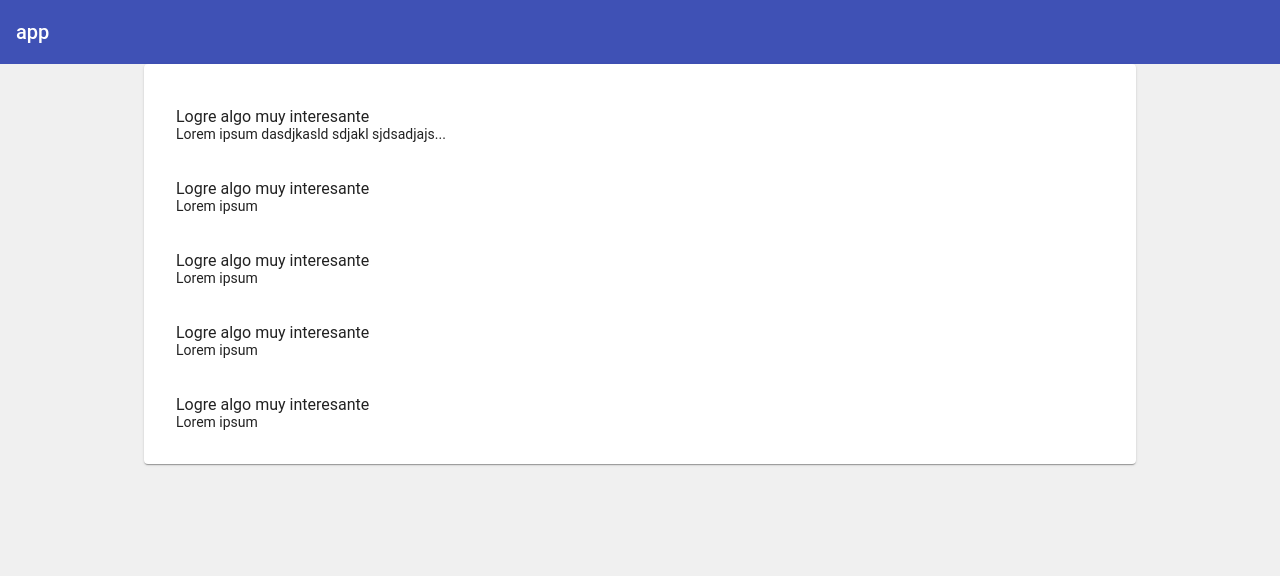
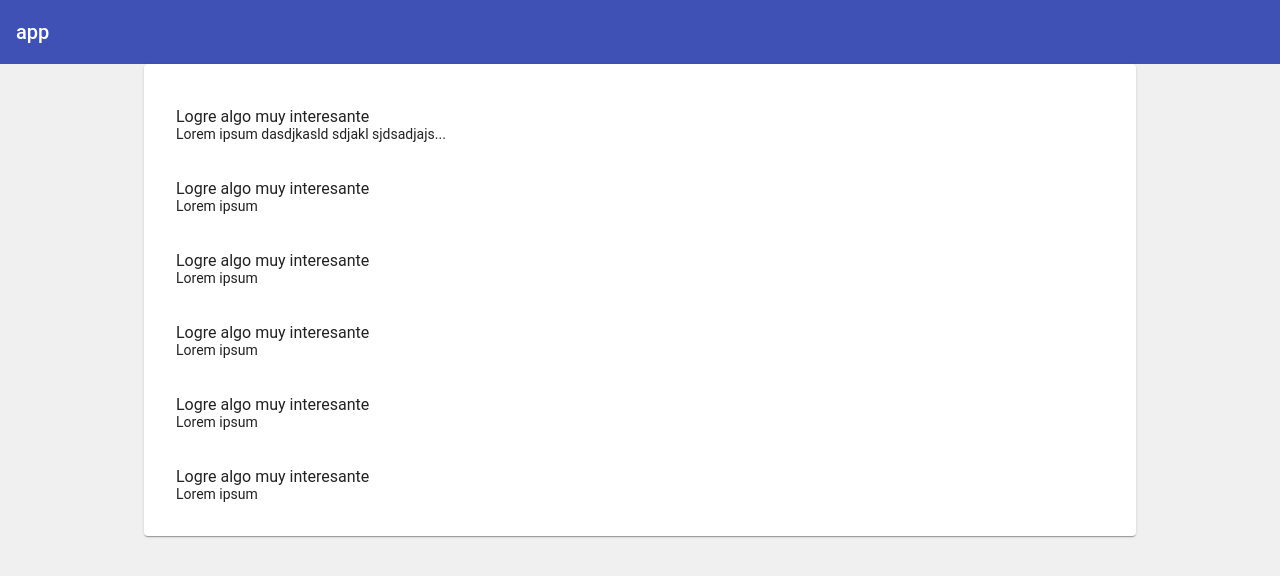
Before and after one commit to cmtp/pwa-angular, an Angular app: page / in a window 1280 px wide. Shown: the top 576 px of the page. Built offline with nearby package versions, Linux system fonts and the light colour scheme.

Commit message:
create service to obtain all information

```diff
--- a/src/app/app.module.ts
+++ b/src/app/app.module.ts
@@ -4,6 +4,8 @@ import { NgModule } from '@angular/core';
 
 import { AppComponent } from './app.component';
 import { HomeComponent } from './home/home.component';
+
+import { LogrosService } from "./services/logros.service";
 
 import {MatToolbarModule, MatToolbar} from '@angular/material/toolbar';
 import {MatCardModule} from '@angular/material/card';
@@ -22,7 +24,9 @@ import { TruncatePipe } from './pipes/truncate.pipe';
     MatCardModule,
     MatListModule
   ],
-  providers: [],
+  providers: [
+    LogrosService
+  ],
   bootstrap: [AppComponent]
 })
 export class AppModule { }
--- a/src/app/home/home.component.ts
+++ b/src/app/home/home.component.ts
@@ -1,4 +1,5 @@
 import { Component, OnInit } from '@angular/core';
+import { LogrosService } from '../services/logros.service';
 
 @Component({
   selector: 'app-home',
@@ -10,46 +11,18 @@ export class HomeComponent implements OnInit {
   logros: ILogro[];
   title: string = 'Bienvenido';
 
-  constructor() { }
+  constructor(private logrosService: LogrosService) { }
 
   ngOnInit() {
-    this.logros = this.getLogros();
+    this.logros = this.logrosService.getAll();
   }
 
-  getLogros(): ILogro[] {
-    return [
-      {
-        id: 1,
-        title: 'Logre algo muy interesante',
-        description: 'Lorem ipsum dasdjkasld sdjakl sjdsadjajsd sdas dsad jasldaskldjalksdj kjsdal sjdlskd alskjdlasd jklasdjksjd skdjskdj sdasd asdasdas s sadasdsa sksjd ksjksjd'
-      },
-      {
-        id: 2,
-        title: 'Logre algo muy interesante',
-        description: 'Lorem ipsum'
-      },
-      {
-        id: 3,
-        title: 'Logre algo muy interesante',
-        description: 'Lorem ipsum'
-      },
-      {
-        id: 4,
-        title: 'Logre algo muy interesante',
-        description: 'Lorem ipsum'
-      },
-      {
-        id: 5,
-        title: 'Logre algo muy interesante',
-        description: 'Lorem ipsum'
-      }
-    ]
-  }
+
 
 }
 // id, title, description
 
-interface ILogro {
+export interface ILogro {
   id: number;
   title: string;
   description ?: string; //opcional
--- /dev/null
+++ b/src/app/services/logros.service.ts
@@ -0,0 +1,43 @@
+import { Injectable } from '@angular/core';
+import { ILogro } from "../home/home.component";
+
+@Injectable()
+export class LogrosService {
+
+  constructor() { }
+
+  getAll(): ILogro[] {
+    return [
+      {
+        id: 1,
+        title: 'Logre algo muy interesante',
+        description: 'Lorem ipsum dasdjkasld sdjakl sjdsadjajsd sdas dsad jasldaskldjalksdj kjsdal sjdlskd alskjdlasd jklasdjksjd skdjskdj sdasd asdasdas s sadasdsa sksjd ksjksjd'
+      },
+      {
+        id: 2,
+        title: 'Logre algo muy interesante',
+        description: 'Lorem ipsum'
+      },
+      {
+        id: 3,
+        title: 'Logre algo muy interesante',
+        description: 'Lorem ipsum'
+      },
+      {
+        id: 4,
+        title: 'Logre algo muy interesante',
+        description: 'Lorem ipsum'
+      },
+      {
+        id: 5,
+        title: 'Logre algo muy interesante',
+        description: 'Lorem ipsum'
+      },
+      {
+        id: 6,
+        title: 'Logre algo muy interesante',
+        description: 'Lorem ipsum'
+      }
+    ]
+  }
+}
```
Also changed, not shown: 1 other file (tests, documents, lock files or other folders).
